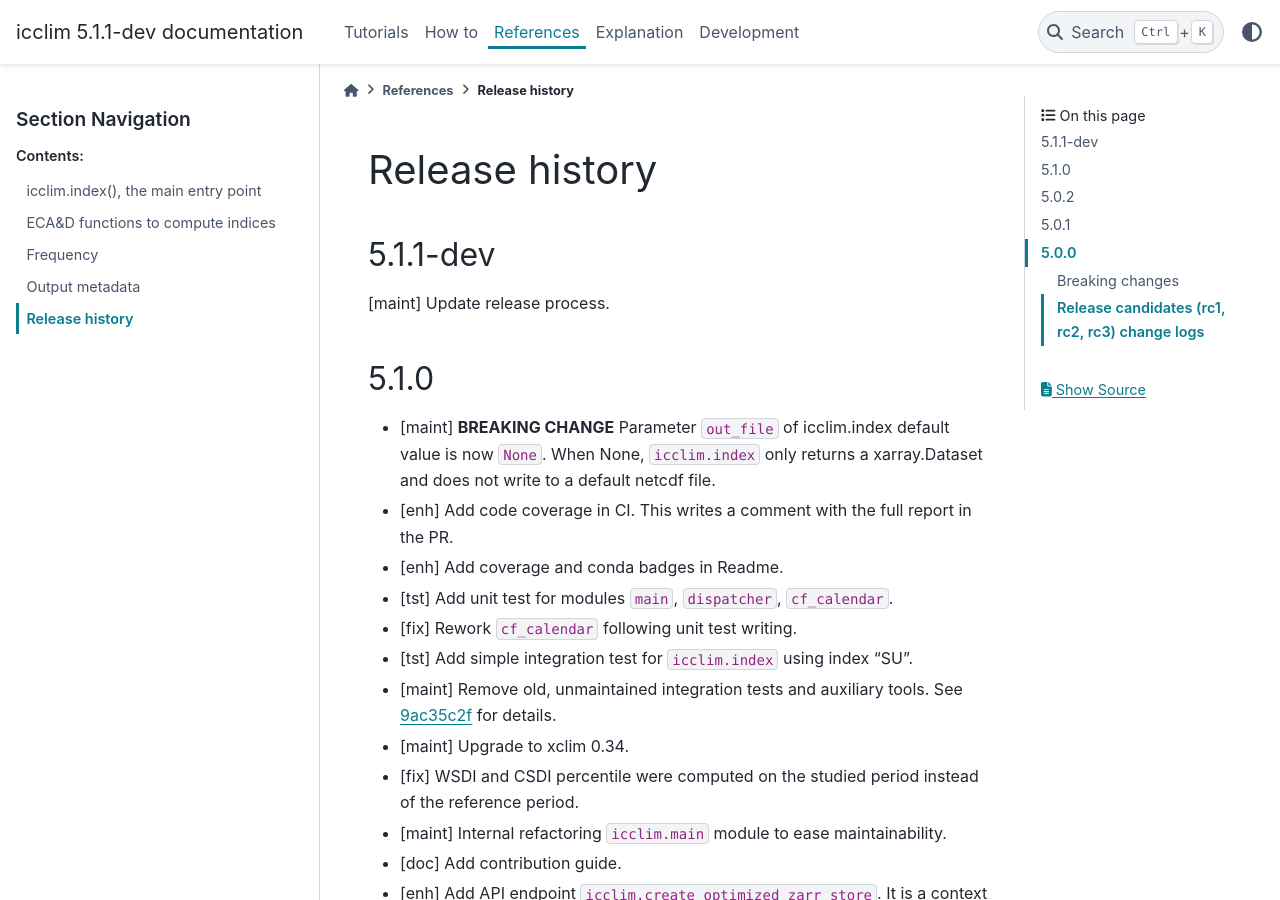
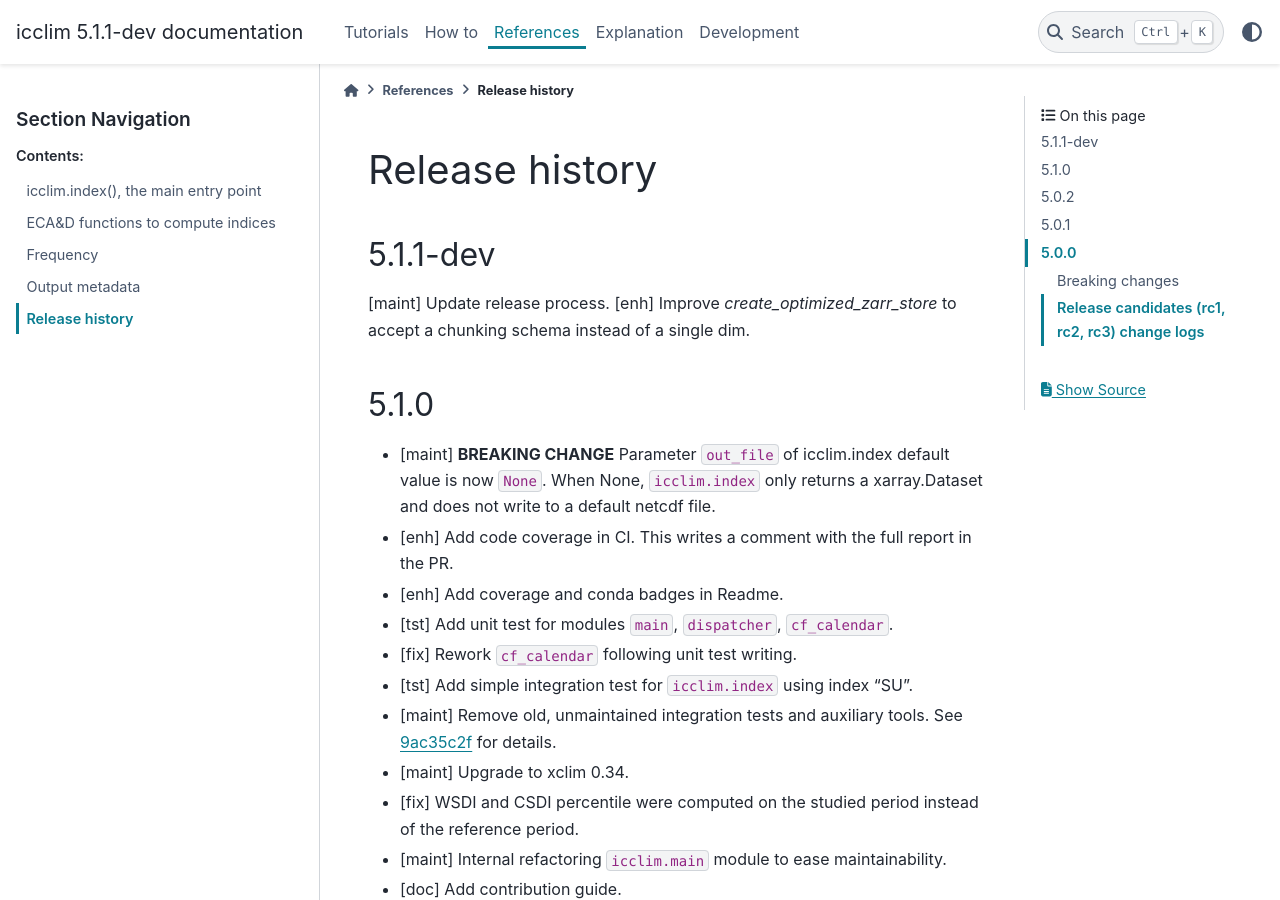
Before and after one commit to cerfacs-globc/icclim, a Sphinx documentation site: the page built from doc/source/references/release_notes.rst, in a window 1280 px wide and 900 px high. Built offline with Sphinx 7.4.7 and the PyData theme 0.15.4, drawn with Linux system fonts in a browser that asks for light colours.

Commit message:
MAINT: Add release note

```diff
--- a/doc/source/references/release_notes.rst
+++ b/doc/source/references/release_notes.rst
@@ -4,6 +4,7 @@ Release history
 5.1.1-dev
 ---------
 [maint] Update release process.
+[enh] Improve `create_optimized_zarr_store` to accept a chunking schema instead of a single dim.
 
 5.1.0
 -----
```
